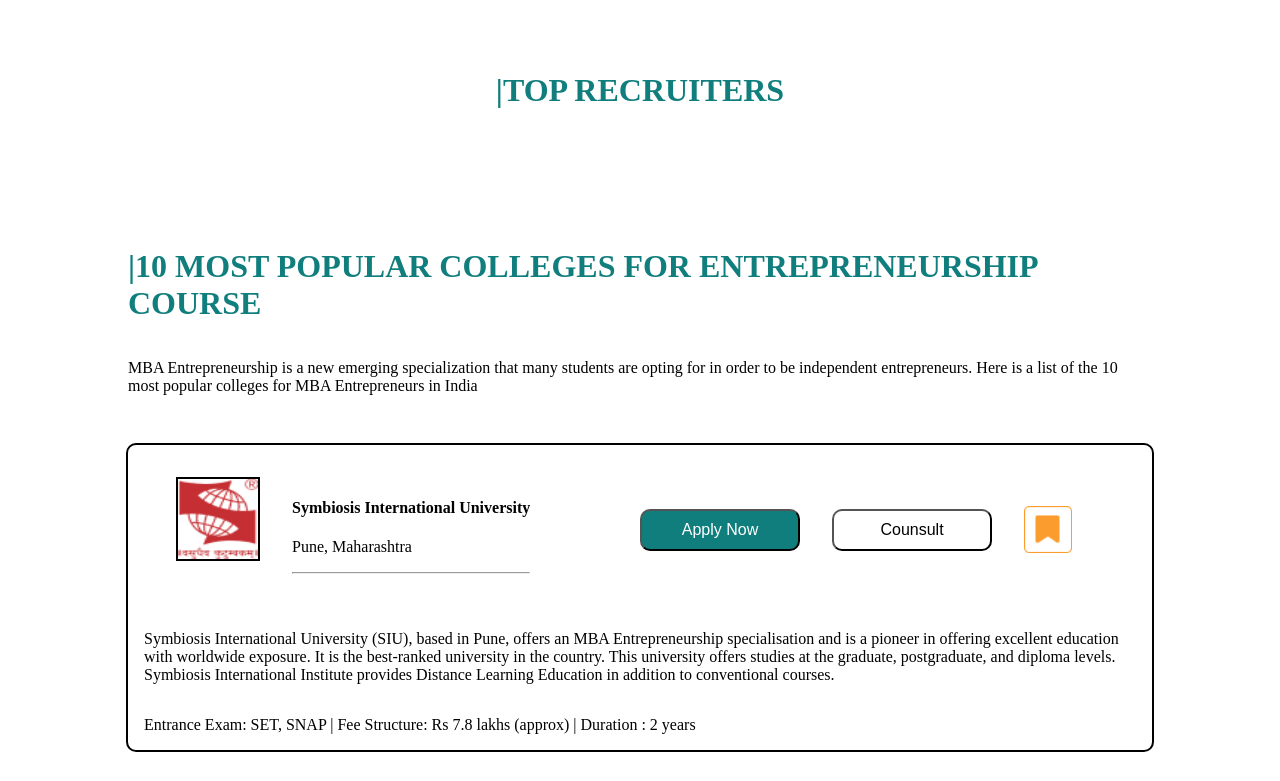
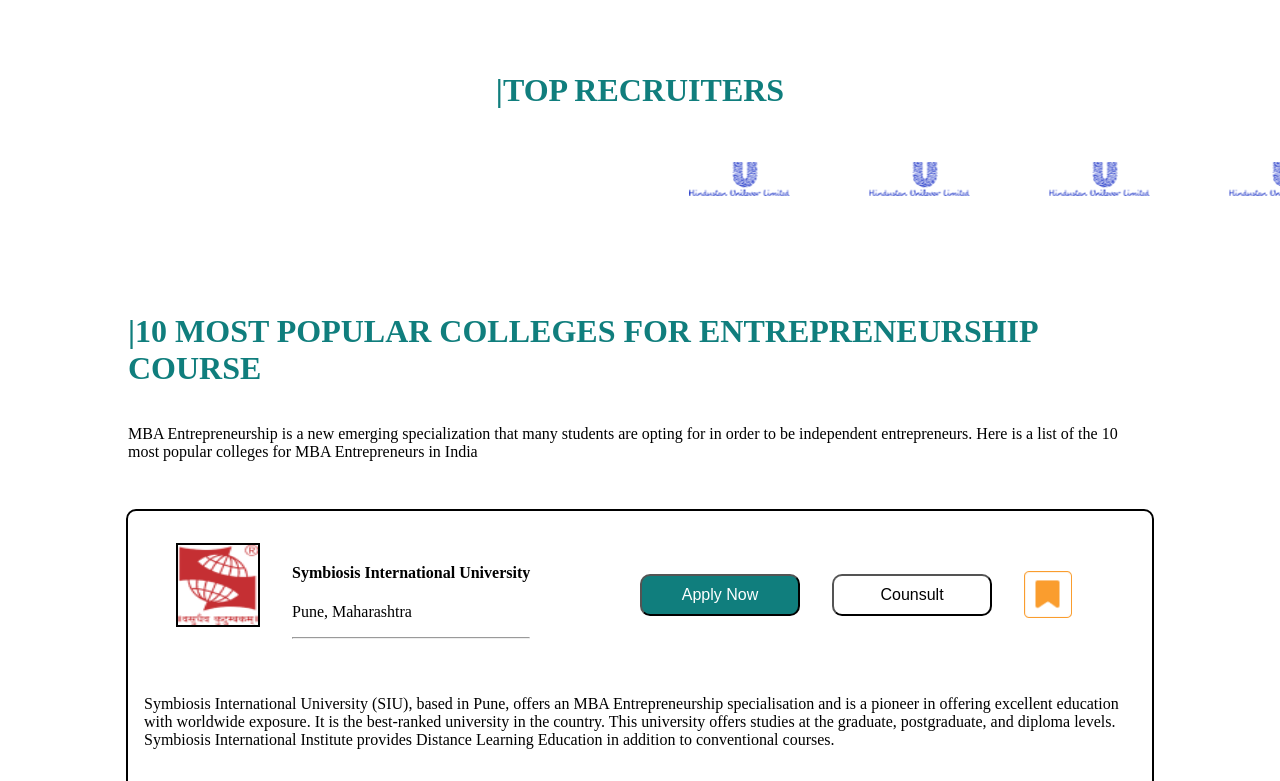
Before and after one commit to centauricoder01/mbaCounsel, a React (Create React App) app: page /courses in a window 1280 px wide. Shown: the part 5720-6501 px from the top of the page. Built offline with nearby package versions, Linux system fonts and the light colour scheme; a web font is replaced by a local one.

Commit message:
slider added

```diff
--- a/src/Pages/Courses/Courses.css
+++ b/src/Pages/Courses/Courses.css
@@ -158,6 +158,20 @@
     justify-content: center;
 
 }
+.sliding-recruiter-main-div{
+    width: 100%;
+    overflow: hidden;
+
+}
+
+.sliding-receuiters{
+    margin-top: 2rem;
+    display: flex;
+    animation: slide 30s linear infinite;
+    gap: 5rem;
+
+}
+
 
 .head-of-most-populer-college{
     width: 80%;
@@ -176,8 +190,7 @@
     padding-bottom: 2rem;
 }
 .Faq-head{
-    margin-top: 6rem;
-    margin-bottom: 12rem;
+    margin-bottom: 4rem;
     display: flex;
     justify-content: center;
     align-items: center;
@@ -213,3 +226,13 @@
     margin: auto;
     margin-bottom: 6rem;
 }
+
+/* -------------------------------------------- */
+@keyframes slide {
+    0% {
+      transform: translateX(100%);
+    }
+    100% {
+      transform: translateX(-100%);
+    }
+  }
--- a/src/Pages/Courses/Courses.jsx
+++ b/src/Pages/Courses/Courses.jsx
@@ -187,7 +187,20 @@
           <div className="head-of-recruiter">
             <h1>|TOP RECRUITERS</h1>
           </div>
-          <div className="sliding-receuiters"></div>
+          <div className="sliding-recruiter-main-div">
+          <div className="sliding-receuiters">
+            <img src={require("../../Assets/hindustanUniliver.png")} alt="hindu" width={100}/>
+            <img src={require("../../Assets/hindustanUniliver.png")} alt="hindu" width={100}/>
+            <img src={require("../../Assets/hindustanUniliver.png")} alt="hindu" width={100}/>
+            <img src={require("../../Assets/hindustanUniliver.png")} alt="hindu" width={100}/>
+            <img src={require("../../Assets/hindustanUniliver.png")} alt="hindu" width={100}/>
+            <img src={require("../../Assets/hindustanUniliver.png")} alt="hindu" width={100}/>
+            <img src={require("../../Assets/hindustanUniliver.png")} alt="hindu" width={100}/>
+            <img src={require("../../Assets/hindustanUniliver.png")} alt="hindu" width={100}/>
+            <img src={require("../../Assets/hindustanUniliver.png")} alt="hindu" width={100}/>
+            <img src={require("../../Assets/hindustanUniliver.png")} alt="hindu" width={100}/>
+            <img src={require("../../Assets/hindustanUniliver.png")} alt="hindu" width={100}/>
+          </div></div>
         </div>
         <div className="most-populer-college">
           <div className="head-of-most-populer-college">
@@ -212,7 +225,7 @@
           </div>
         </div>
         <div className="accrodin-of-faq">
-        <Collapse items={items} defaultActiveKey={['1']}  />;
+        <Collapse items={items} defaultActiveKey={['1']}  />
         </div>
 
           <Footer/>
```
Also changed, not shown: src/Assets/hindustanUniliver.png (added).
